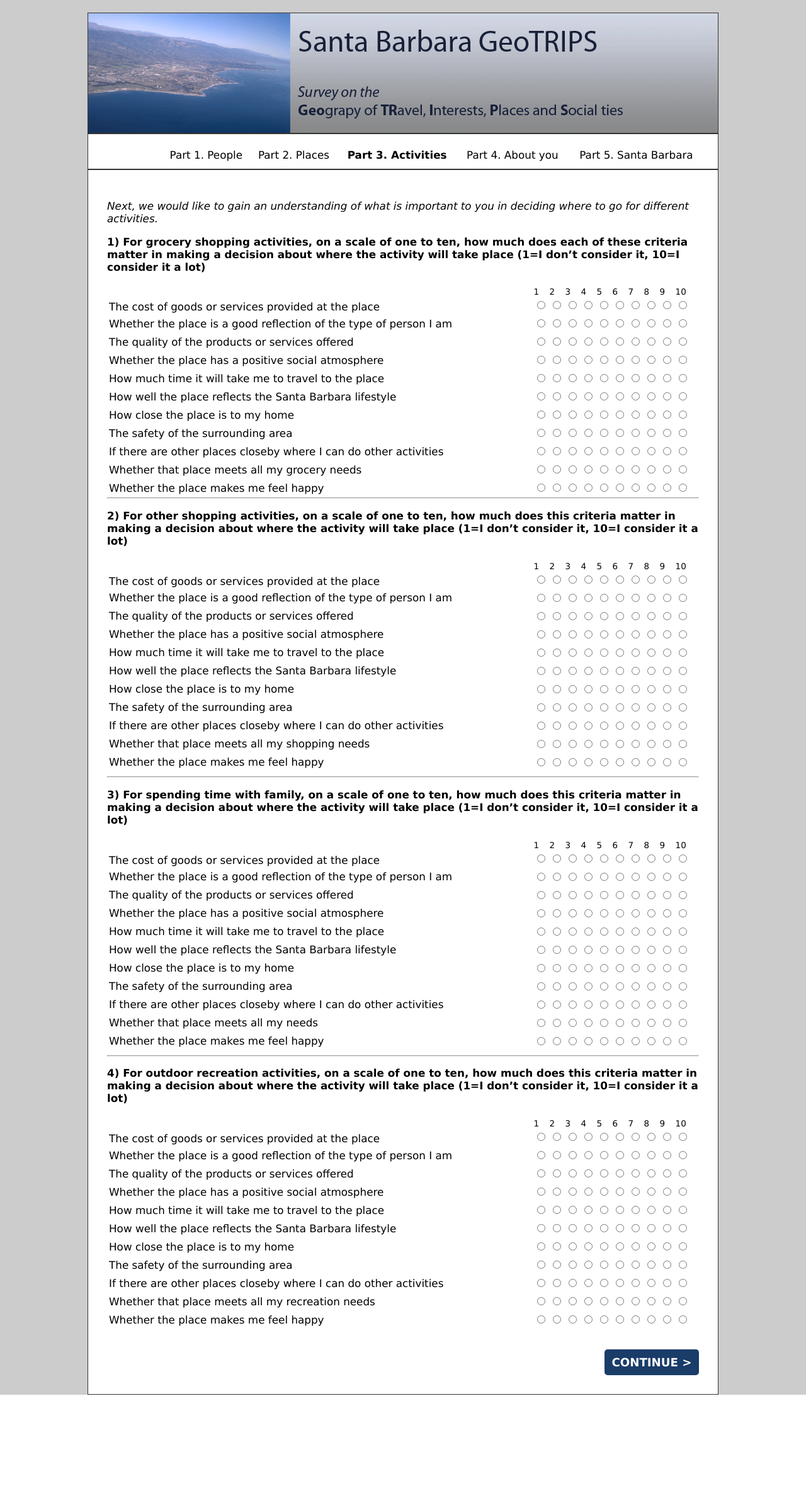
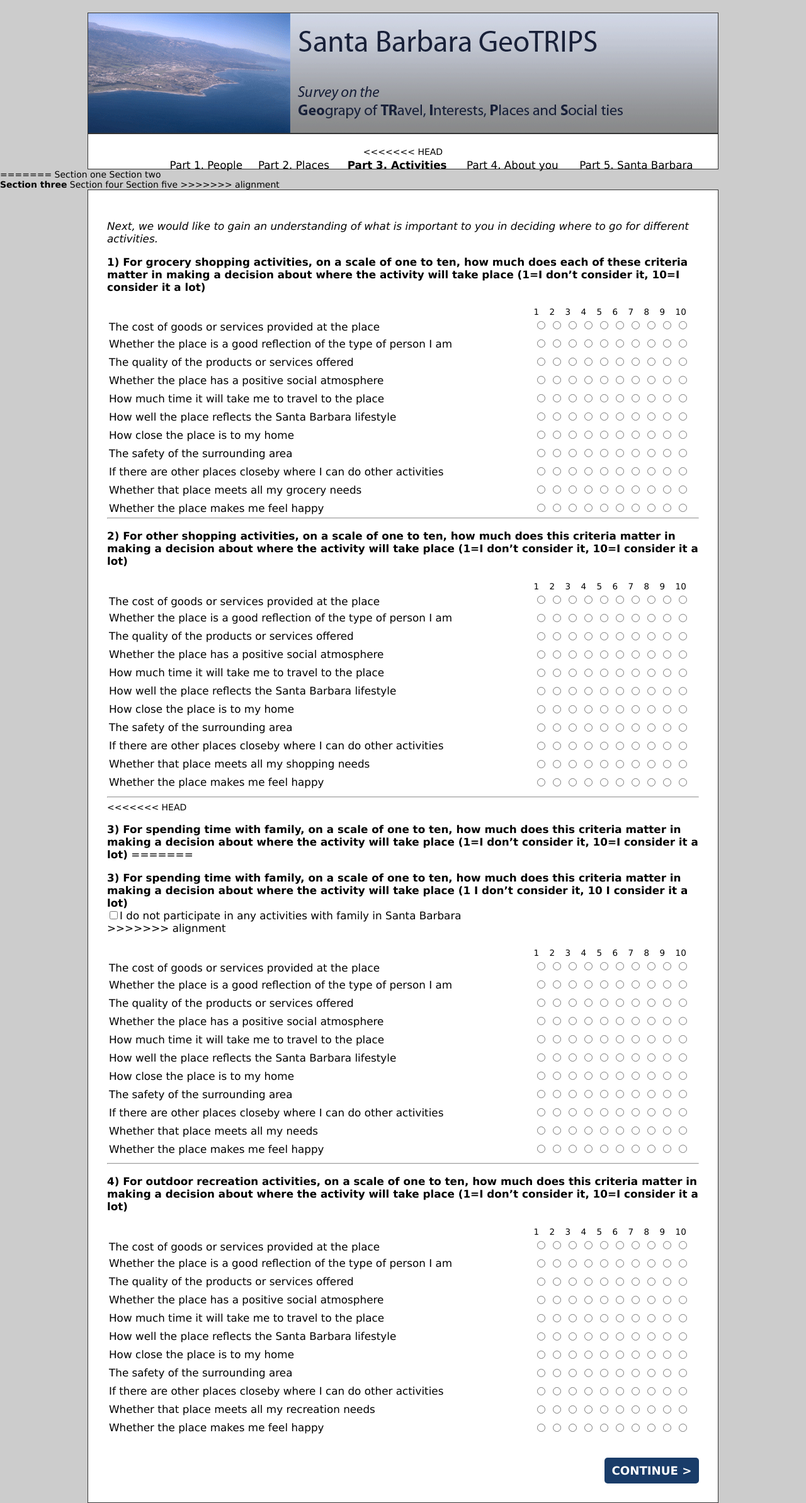
Before and after one commit to grantdmckenzie/sopwebsurvey, a PHP site: page /12.php in a window 1280 px wide. Shown: the whole page at 63% size. Before the commit the page ends 2215 px from the top, so only its background shows below. Run offline with PHP 8.4, Linux system fonts and the light colour scheme; the visitor is signed in with stand-in values (Sample User, id 1).

Commit message:
alignment

```diff
--- a/12.php
+++ b/12.php
@@ -12,16 +12,39 @@
 	}
 	$error = "";
 	if (isset($_POST['firsttime'])) {
-		if (isset($_POST['goods1']) && isset($_POST['identity1']) && isset($_POST['quality1']) && isset($_POST['social1']) && isset($_POST['timetravel1']) && isset($_POST['culture1']) && isset($_POST['distance1']) && isset($_POST['proximity1']) && isset($_POST['place1']) && isset($_POST['dependence1']) && isset($_POST['atmosphere1']) && isset($_POST['goods2']) && isset($_POST['identity2']) && isset($_POST['quality2']) && isset($_POST['social2']) && isset($_POST['timetravel2']) && isset($_POST['culture2']) && isset($_POST['distance2']) && isset($_POST['proximity2']) && isset($_POST['place2']) && isset($_POST['dependence2']) && isset($_POST['atmosphere2']) && isset($_POST['goods3']) && isset($_POST['identity3']) && isset($_POST['quality3']) && isset($_POST['social3']) && isset($_POST['timetravel3']) && isset($_POST['culture3']) && isset($_POST['distance3']) && isset($_POST['proximity3']) && isset($_POST['place3']) && isset($_POST['dependence3']) && isset($_POST['atmosphere3']) && isset($_POST['goods4']) && isset($_POST['identity4']) && isset($_POST['quality4']) && isset($_POST['social4']) && isset($_POST['timetravel4']) && isset($_POST['culture4']) && isset($_POST['distance4']) && isset($_POST['proximity4']) && isset($_POST['place4']) && isset($_POST['dependence4']) && isset($_POST['atmosphere4'])) {
-
-
+		if (isset($_POST['goods1']) && isset($_POST['identity1']) && isset($_POST['quality1']) && isset($_POST['social1']) && isset($_POST['timetravel1']) && isset($_POST['culture1']) && isset($_POST['distance1']) && isset($_POST['proximity1']) && isset($_POST['place1']) && isset($_POST['dependence1']) && isset($_POST['atmosphere1']) && isset($_POST['goods2']) && isset($_POST['identity2']) && isset($_POST['quality2']) && isset($_POST['social2']) && isset($_POST['timetravel2']) && isset($_POST['culture2']) && isset($_POST['distance2']) && isset($_POST['proximity2']) && isset($_POST['place2']) && isset($_POST['dependence2']) && isset($_POST['atmosphere2']) && isset($_POST['goods4']) && isset($_POST['identity4']) && isset($_POST['quality4']) && isset($_POST['social4']) && isset($_POST['timetravel4']) && isset($_POST['culture4']) && isset($_POST['distance4']) && isset($_POST['proximity4']) && isset($_POST['place4']) && isset($_POST['dependence4']) && isset($_POST['atmosphere4'])) {
 
 			require "inc/dbase.inc";
 			require "inc/user.inc";
 			$wsuser = unserialize($_SESSION['wsuser']);
+			if (isset($_POST['nofam'])) {
+				$goods3 = -9;
+				$identity3 = -9;
+				$quality3 = -9;
+				$social3 = -9;
+				$timetravel3 = -9;
+				$culture3 = -9;
+				$distance3 = -9;
+				$proximity3 = -9;
+				$place3 = -9;
+				$dependence3 = -9;
+				$atmosphere3 = -9;
+			} else {
+				$goods3 = $_POST['goods3'];
+				$identity3 = $_POST['identity3'];
+				$quality3 = $_POST['quality3'];
+				$social3 = $_POST['social3'];
+				$timetravel3 = $_POST['timetravel3'];
+				$culture3 = $_POST['culture3'];
+				$distance3 = $_POST['distance3'];
+				$proximity3 = $_POST['proximity3'];
+				$place3 = $_POST['place3'];
+				$dependence3 = $_POST['dependence3'];
+				$atmosphere3 = $_POST['atmosphere3'];
+			}
 
 			// insert the deets.
-			$query = "INSERT INTO page12 VALUES ('',".$wsuser->id.",".$_POST['goods1'].",".$_POST['identity1'].",".$_POST['quality1'].",".$_POST['social1'].",".$_POST['timetravel1'].",".$_POST['culture1'].",".$_POST['distance1'].",".$_POST['proximity1'].",".$_POST['place1'].",".$_POST['dependence1'].",".$_POST['atmosphere1'].",".$_POST['goods2'].",".$_POST['identity2'].",".$_POST['quality2'].",".$_POST['social2'].",".$_POST['timetravel2'].",".$_POST['culture2'].",".$_POST['distance2'].",".$_POST['proximity2'].",".$_POST['place2'].",".$_POST['dependence2'].",".$_POST['atmosphere2'].",".$_POST['goods3'].",".$_POST['identity3'].",".$_POST['quality3'].",".$_POST['social3'].",".$_POST['timetravel3'].",".$_POST['culture3'].",".$_POST['distance3'].",".$_POST['proximity3'].",".$_POST['place3'].",".$_POST['dependence3'].",".$_POST['atmosphere3'].",".$_POST['goods4'].",".$_POST['identity4'].",".$_POST['quality4'].",".$_POST['social4'].",".$_POST['timetravel4'].",".$_POST['culture4'].",".$_POST['distance4'].",".$_POST['proximity4'].",".$_POST['place4'].",".$_POST['dependence4'].",".$_POST['atmosphere4'].")";
+			$query = "INSERT INTO page12 VALUES ('',".$wsuser->id.",".$_POST['goods1'].",".$_POST['identity1'].",".$_POST['quality1'].",".$_POST['social1'].",".$_POST['timetravel1'].",".$_POST['culture1'].",".$_POST['distance1'].",".$_POST['proximity1'].",".$_POST['place1'].",".$_POST['dependence1'].",".$_POST['atmosphere1'].",".$_POST['goods2'].",".$_POST['identity2'].",".$_POST['quality2'].",".$_POST['social2'].",".$_POST['timetravel2'].",".$_POST['culture2'].",".$_POST['distance2'].",".$_POST['proximity2'].",".$_POST['place2'].",".$_POST['dependence2'].",".$_POST['atmosphere2'].",".$goods3.",".$identity3.",".$quality3.",".$social3.",".$timetravel3.",".$culture3.",".$distance3.",".$proximity3.",".$place3.",".$dependence3.",".$atmosphere3.",".$_POST['goods4'].",".$_POST['identity4'].",".$_POST['quality4'].",".$_POST['social4'].",".$_POST['timetravel4'].",".$_POST['culture4'].",".$_POST['distance4'].",".$_POST['proximity4'].",".$_POST['place4'].",".$_POST['dependence4'].",".$_POST['atmosphere4'].")";
 			mysql_query($query) or die(mysql_error());
 
 			// update the page
@@ -48,6 +71,7 @@
  	<div id="wrapperHeader">
  	</div>
  	<div id="wrapperProgress">
+<<<<<<< HEAD
  	<table width="90%" align="right"><tr>
  			<td>Part 1. People</td>
  			<td>Part 2. Places</td>
@@ -55,6 +79,14 @@
  			<td>Part 4. About you</td>
  			<td>Part 5. Santa Barbara</td>
  	</tr></table></div>
+=======
+ 			<td>Section one</td>
+ 			<td>Section two</td>
+ 			<td><b>Section three</b></td>
+ 			<td>Section four</td>
+ 			<td>Section five</td>
+ 		</tr></table></div>
+>>>>>>> alignment
  	<div id="wrapperContent">
  		<?php echo $error; ?>
  	<form name="twelve" id="twelve" method="post" action="12.php">
@@ -143,7 +175,13 @@
 
 <!-- QUESTION #3-- delete or develop new question -->
 <hr/>
+<<<<<<< HEAD
  	<p><b>3) For spending time with family, on a scale of one to ten, how much does this criteria matter in making a decision about where the activity will take place (1=I don’t consider it, 10=I consider it a lot)</b>
+=======
+ 	<p><b>3) For spending time with family, on a scale of one to ten, how much does this criteria matter in making a decision about where the activity will take place (1 I don’t consider it, 10 I consider it a lot)</b>
+ 	<br/>
+ 	<input type="checkbox" id="nofam" name="nofam" />I do not participate in any activities with family in Santa Barbara<br/>
+>>>>>>> alignment
 </p>
 
  	<table style='width:100%'><tr><td style="padding-right:20px" valign= "bottom">The cost of goods or services provided at the place</td>
--- a/15.php
+++ b/15.php
@@ -89,7 +89,7 @@
 		<br/>
 		<span style='font-size:0.8em'>Street number and street name</span>
 		<br/>
-		<table style='float:left;clear:both;'>
+		<table style='float:left;clear:both;margin:0'>
 		<tr>
 			<td style='width:200px'><select id="city" name="city"><option value="Select">Select</option><option value="Goleta">Goleta</option><option value="SantaBarbara">Santa Barbara</option></select></td>
 		<td><select id="zip" name="zip">
@@ -163,7 +163,7 @@
 	-->
 
 		<b>4) How are you related to the other members in your household?</b><br/>
-		<table style='float:left;clear:both;width:50%'><tr>
+		<table style='float:left;clear:both;width:50%;margin:0 0'><tr>
 		<td>I live alone</td>
 		<td><input type="radio" name="related" value="1"/></td>
 		</tr><tr>
@@ -193,7 +193,7 @@
 	<p style='clear:both;'>
 		<br/><br/>
 		<b>5) What description best represents your house</b><br/>
-		<table style='float:left;clear:both;width:80%'><tr>
+		<table style='float:left;clear:both;width:80%;margin:0'><tr>
 		<td>My home is owned by myself or someone else who makes payments (mortgage and/or property taxes) on my behalf</td>
 		<td><input type="radio" name="house" value="1"/></td>
 		</tr><tr>
--- a/16.php
+++ b/16.php
@@ -225,7 +225,7 @@
  		</select>
  		<br/><br/>
  		<b>2) What is your gender?</b><br/>
- 		<table style="float:left;padding-left:20px;"><tr>
+ 		<table style="float:left;padding-left:20px;margin:0"><tr>
  			<td>Male</td><td><input type="radio" name="gender" value="m"/></td>
  			<td>Female</td><td><input type="radio" name="gender" value="f"/></td>
  		</tr></table>
@@ -334,7 +334,7 @@
 		</p><p style='clear:both;'>
 		<br/><br/>
 		<b>7) Do you have a drivers license?</b><br/>
-		<table style="float:left;"><tr>
+		<table style="float:left;;margin:0"><tr>
  			<td>Yes</td><td><input type="radio" name="license" value="1"/></td>
  			<td>No</td><td><input type="radio" name="license" value="0"/></td>
  		</tr></table>
@@ -399,7 +399,7 @@
 		<br/>
 		<span style='font-size:0.8em'>Street number and street name</span>
 		<br/>
-		<table style='float:left;clear:both;'>
+		<table style='float:left;clear:both;margin:0'>
 		<tr>
 			<td style='width:200px'><input type="text" value="" name="city" id="city" class="txt" style="width:100px;" /></td>
 			<td><input type="text" value="" name="zip" id="zip" class="txt" style="width:100px;" /></td>
--- a/js/main.js
+++ b/js/main.js
@@ -105,7 +105,8 @@
 		alert('Please answer all questions before continuing');
 	} else if (!$('input:radio[name=atmosphere2]:checked').val()) {
 		alert('Please answer all questions before continuing');
-	} else if (!$('input:radio[name=goods3]:checked').val()) {
+	} else if (!$('#nofam').is(':checked')) {
+		if (!$('input:checkbox[name=goods3]:checked').val()) {
 			alert('Please answer all questions before continuing');
 		} else if (!$('input:radio[name=identity3]:checked').val()) {
 			alert('Please answer all questions before continuing');
@@ -127,6 +128,7 @@
 			alert('Please answer all questions before continuing');
 		} else if (!$('input:radio[name=atmosphere3]:checked').val()) {
 			alert('Please answer all questions before continuing');
+		}
 	} else if (!$('input:radio[name=goods4]:checked').val()) {
 		alert('Please answer all questions before continuing');
 	} else if (!$('input:radio[name=identity4]:checked').val()) {
```
Lines whose indentation alone changed are shown as unchanged.
